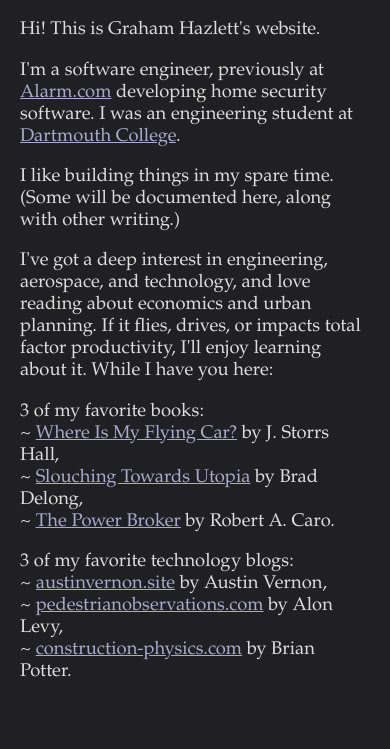
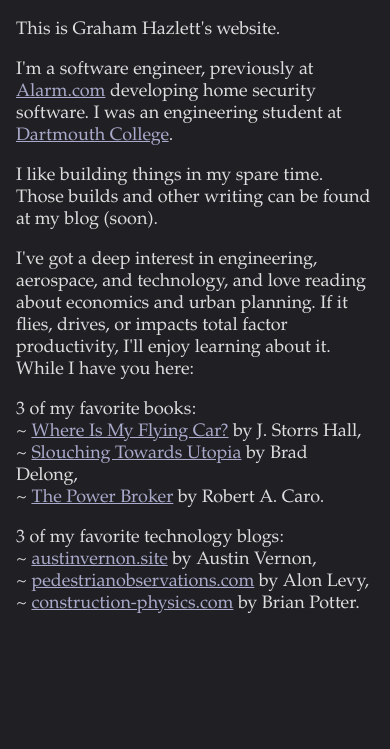
Before and after one commit to grahamhazlett/grahamhazlett.github.io, a plain HTML site: page index.html in a window 390 px wide. Shown: the part 95-844 px from the top of the page. Drawn offline with Linux system fonts and the light colour scheme.

Commit message:
Final hopepage text

```diff
--- a/index.html
+++ b/index.html
@@ -14,9 +14,9 @@
             <h1 class="title">Graham Hazlett</h1>
         </center>
         <div class="desc">
-            <p>Hi! This is Graham Hazlett's website.</p>
+            <p>This is Graham Hazlett's website.</p>
             <p>I'm a software engineer, previously at <a href="https://alarm.com/">Alarm.com</a> developing home security software. I was an engineering student at <a href="https://home.dartmouth.edu/">Dartmouth College</a>.
-            <p>I like building things in my spare time. (Some will be documented here, along with other writing.)</p>
+            <p>I like building things in my spare time. Those builds and other writing can be found at my blog (soon).</p>
             <p>I've got a deep interest in engineering, aerospace, and technology, and love reading about economics and urban planning. If it flies, drives, or impacts total factor productivity, I'll enjoy learning about it. While I have you here:</p>
             <p>3 of my favorite books:
                 </br>~ <a href="https://press.stripe.com/where-is-my-flying-car">Where Is My Flying Car?</a> by J. Storrs Hall,
--- a/main.css
+++ b/main.css
@@ -8,7 +8,7 @@
 
 h1 { font-size: 5em }
 
-p { font-size: 1.4em }
+p { font-size: 22px }
 
 a { color: #AAAACC }
 
@@ -33,13 +33,13 @@
 
 @media only screen and (max-width: 1000px) {
   .main-container {
-      margin-left: 20px;
-      margin-right: 20px;
+      margin-left: 1rem;
+      margin-right: 1rem;
       width: auto;
   }
 
   p {
-    font-size: 2.4vw;
+    font-size: 2.3vw;
   }
 }
 
@@ -49,6 +49,6 @@
   }
 
   p {
-    font-size: 1.15em;
+    font-size: 18px;
   }
 }
```
